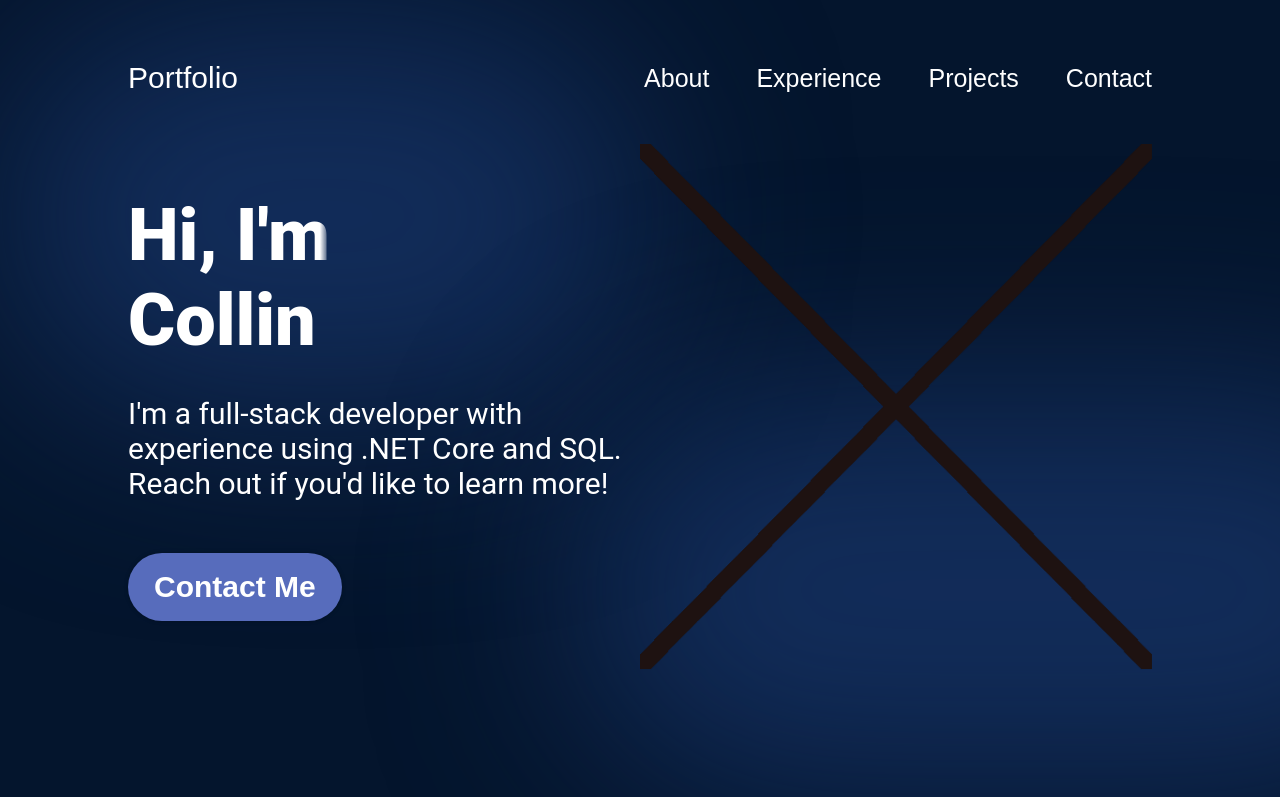
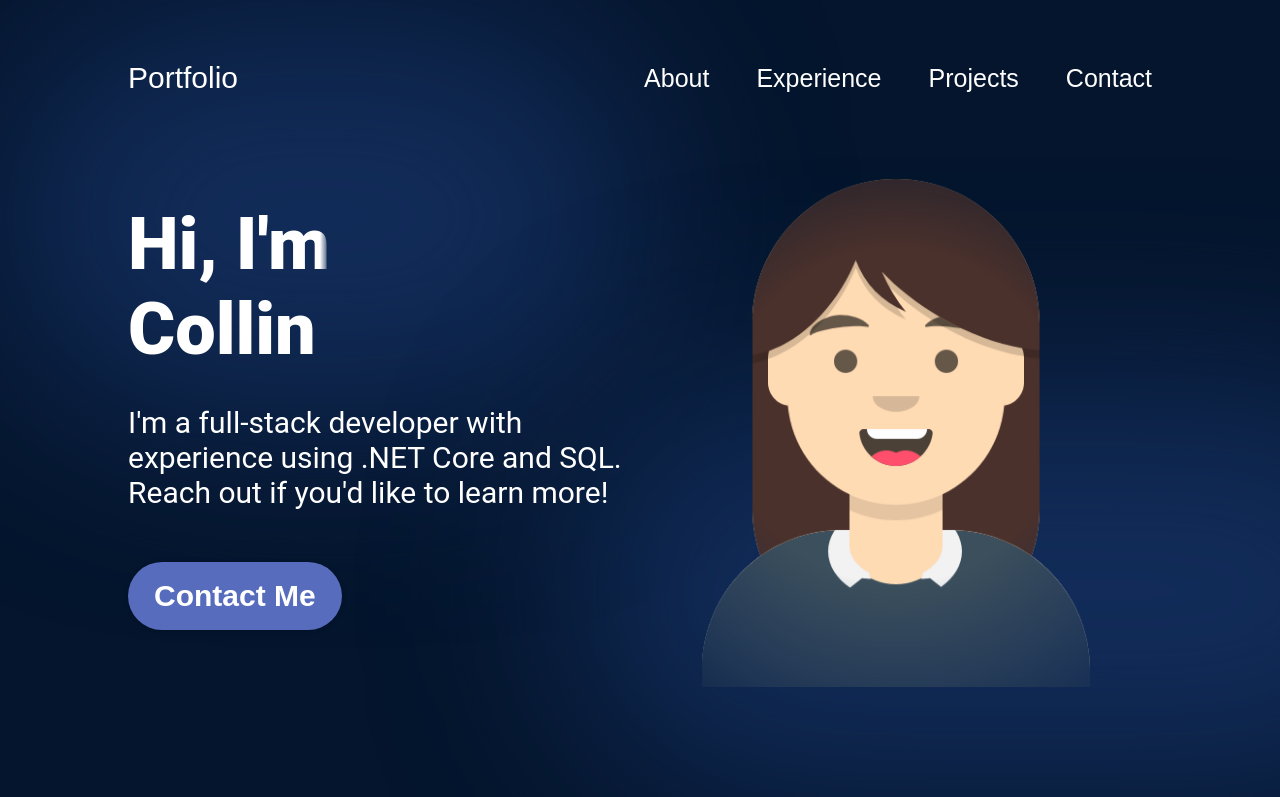
Before and after one commit to Col-By/SoftwarePortfolio, a React (Vite) app: page / in a window 1280 px wide. Shown: the top 797 px of the page. Built offline with nearby package versions, Linux system fonts and the light colour scheme; the HTML template or start-up script is replaced by a standard one.

Commit message:
Portrait & About images

```diff
--- a/src/components/Portrait/Portrait.module.css
+++ b/src/components/Portrait/Portrait.module.css
@@ -54,6 +54,10 @@
     width: 50%;
     z-index: 1;
 
+    mask-image: radial-gradient(circle, rgba(0,0,0,1) 45%, rgba(0,0,0,0) 100%);
+
+    mask-mode: alpha;
+
     animation-name: floating;
     animation-duration: 3s;
     animation-iteration-count: infinite;
```
Also changed, not shown: public/assets/about/aboutImage.png, public/assets/portrait/portraitImage.png.
